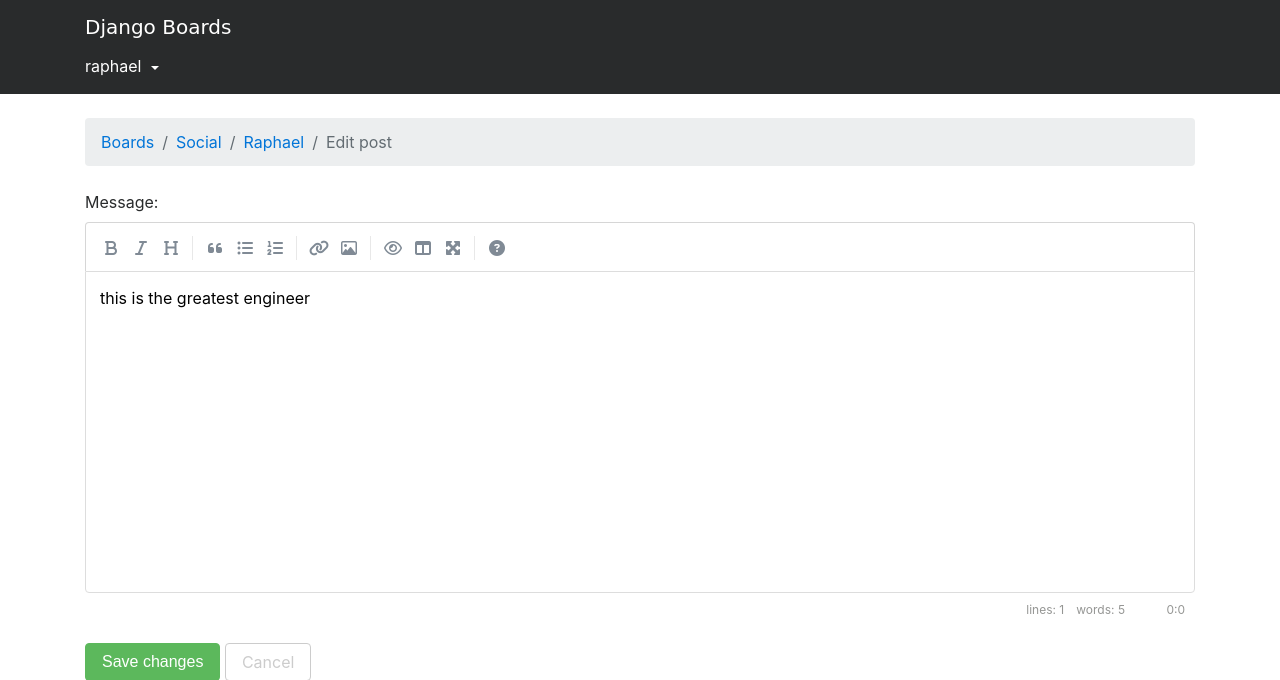
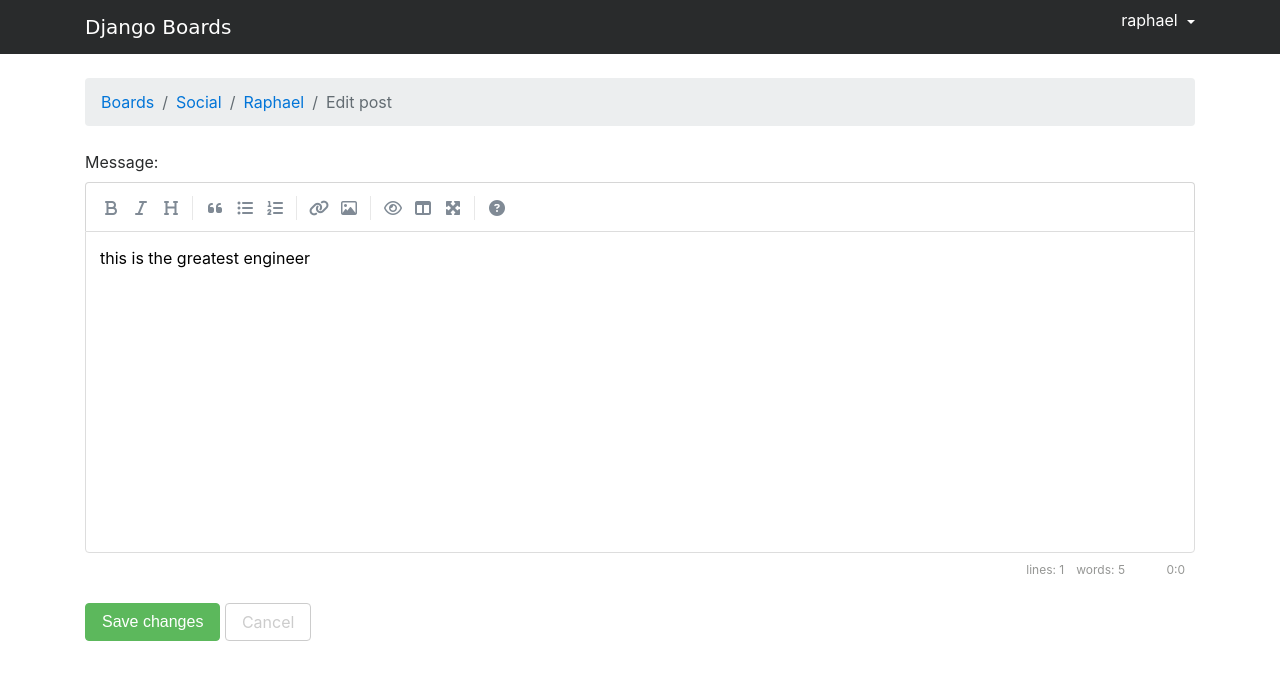
Before and after one commit to raph941/discussion-board, a Django app: page /boards/1/topics/1/posts/1/edit/ in a window 1280 px wide. Shown: the top 680 px of the page. Run offline with Django 3.2, Linux system fonts and the light colour scheme; a user stored in the database is signed in; data comes from the database, SQL or seed files in the repository; both versions use the stored data as it was after the commit; some libraries are stand-ins or nearby versions; some web fonts are replaced.

Commit message:
up to speed

```diff
--- a/templates/base.html
+++ b/templates/base.html
@@ -18,9 +18,9 @@
 
 
 {% if user.is_authenticated %}
-<ul class="navbar-nav ml-auto">
+<ul class="navbar-nav ml-auto" style="display: inline-block;float: right;">
     <li class="nav-item dropdown">
-        <a class="nav-link dropdown-toggle col-3" id="userMenu" style="color: white; " href="#" id="navbarDropdown" role="button" data-toggle="dropdown" aria-haspopup="true" aria-expanded="false">
+        <a class="nav-link dropdown-toggle col-3" id="userMenu" style="color: white; display:inline;" href="#" id="navbarDropdown" role="button" data-toggle="dropdown" aria-haspopup="true" aria-expanded="false">
             {{ user.username }}
         </a>
         <div class="dropdown-menu " aria-labelledby="userMenu">
```
Also changed, not shown: requirements.txt (+3 -9 lines), db.sqlite3.
